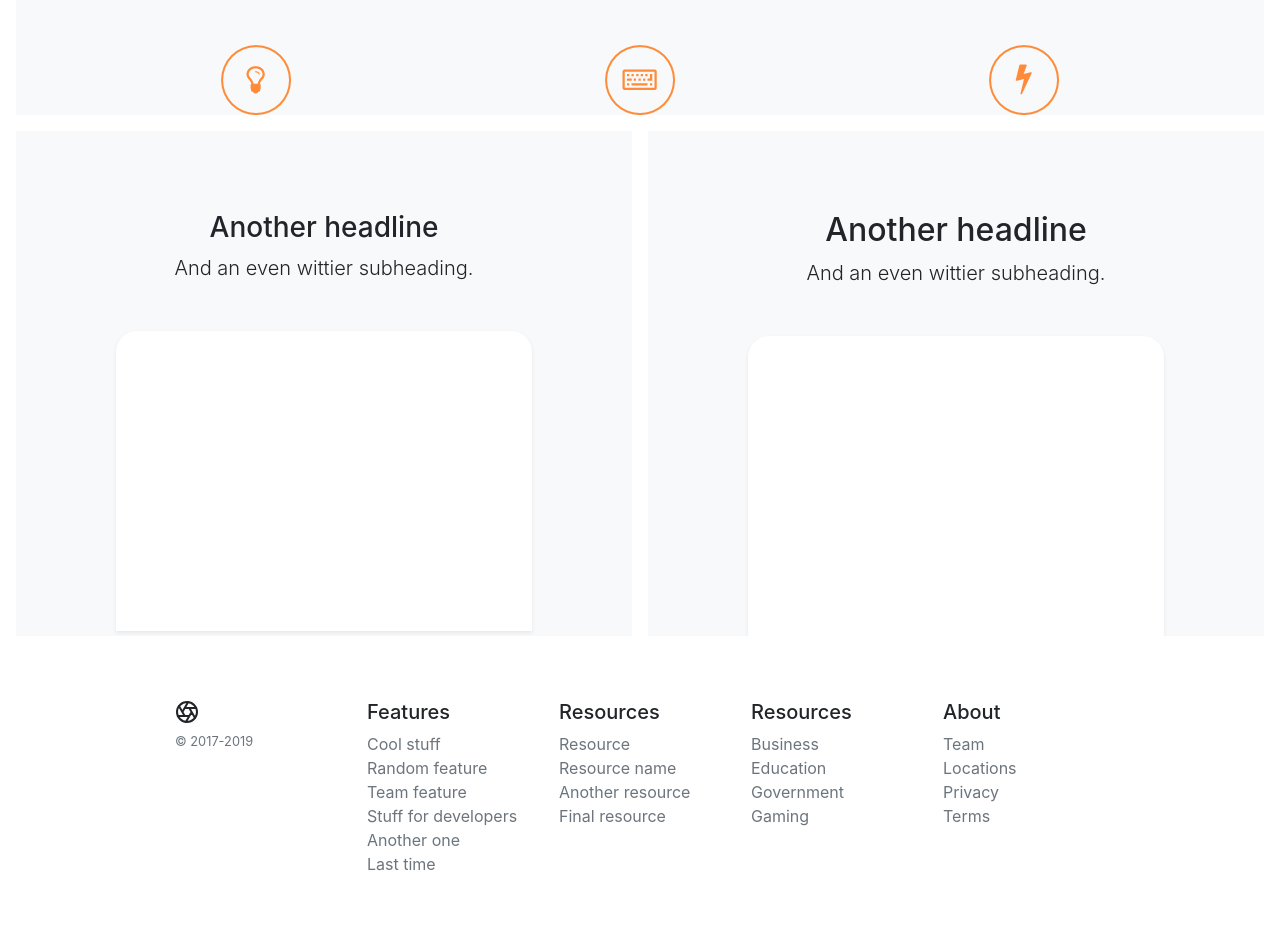
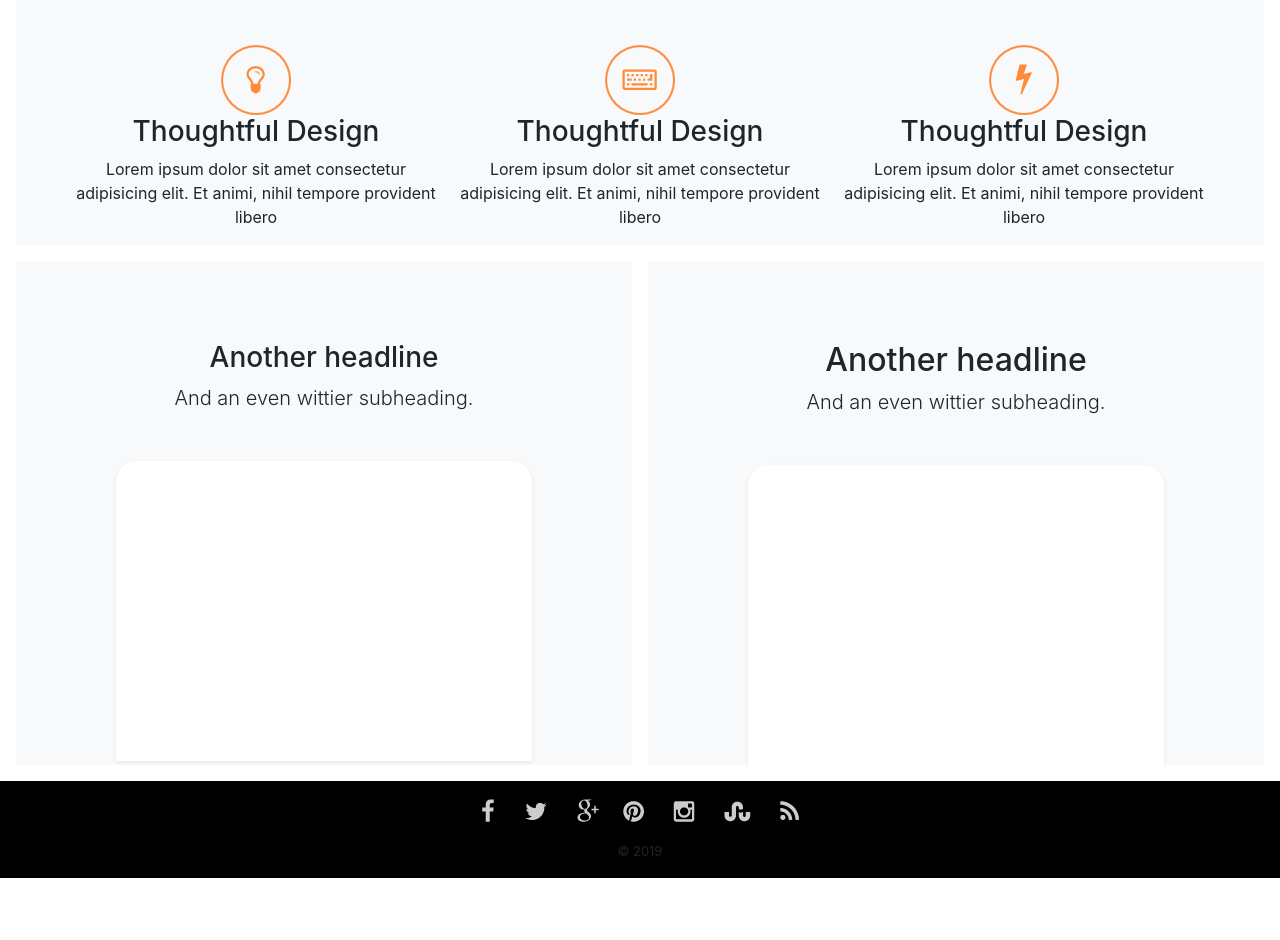
Before and after one commit to NemanjaMandic/axit-theme, a plain HTML site: page index.html in a window 1280 px wide. Shown: the part 1592-2532 px from the top of the page. After the commit the page ends 2470 px from the top, so only its background shows below. Drawn offline with nearby package versions, Linux system fonts and the light colour scheme.

Commit message:
added footer

```diff
--- a/css/style.css
+++ b/css/style.css
@@ -27,6 +27,10 @@
     background-color: rgba(0, 0, 0, .85);
     -webkit-backdrop-filter: saturate(180%) blur(20px);
     backdrop-filter: saturate(180%) blur(20px);
+  }
+
+  .footer{
+      background-color: #000000;
   }
   .site-header a {
     color: #999;
--- a/index.html
+++ b/index.html
@@ -102,12 +102,24 @@
     <div class="d-md-flex flex-md-equal">
         <div class="box">
             <img src="img/icon-awesome.png" alt="icon awesome" />
+            <div class="text-center">
+                <h3>Thoughtful Design</h3>
+                <p>Lorem ipsum dolor sit amet consectetur adipisicing elit. Et animi, nihil tempore provident libero </p>
+            </div>
         </div>
         <div class="box">
             <img src="img/icon-well-crafted.png" alt="icon well crafted" />
+            <div class="text-center">
+                <h3>Thoughtful Design</h3>
+                <p>Lorem ipsum dolor sit amet consectetur adipisicing elit. Et animi, nihil tempore provident libero </p>
+            </div>
         </div>
         <div class="box">
             <img src="img/icon-easy-customize.png" alt="icon easy" />
+            <div class="text-center">
+                <h3>Thoughtful Design</h3>
+                <p>Lorem ipsum dolor sit amet consectetur adipisicing elit. Et animi, nihil tempore provident libero </p>
+            </div>
         </div>
     </div>
   </div>
@@ -130,50 +142,18 @@
   </div>
 </div>
 
-<footer class="container py-5">
+<footer class="footer text-center container-fluid py-3">
   <div class="row">
-    <div class="col-12 col-md">
-      <svg xmlns="http://www.w3.org/2000/svg" width="24" height="24" fill="none" stroke="currentColor" stroke-linecap="round" stroke-linejoin="round" stroke-width="2" class="d-block mb-2" role="img" viewBox="0 0 24 24" focusable="false"><title>Product</title><circle cx="12" cy="12" r="10"/><path d="M14.31 8l5.74 9.94M9.69 8h11.48M7.38 12l5.74-9.94M9.69 16L3.95 6.06M14.31 16H2.83m13.79-4l-5.74 9.94"/></svg>
-      <small class="d-block mb-3 text-muted">&copy; 2017-2019</small>
+
+    <div class="col">
+
+      <ul class="list-unstyled d-flex flex-md-equal text-small">
+        <li><a class="text-muted" href="#"><img src="img/socials.png"></a></li>
+
+      </ul>
+      <small>&copy; 2019</small>
     </div>
-    <div class="col-6 col-md">
-      <h5>Features</h5>
-      <ul class="list-unstyled text-small">
-        <li><a class="text-muted" href="#">Cool stuff</a></li>
-        <li><a class="text-muted" href="#">Random feature</a></li>
-        <li><a class="text-muted" href="#">Team feature</a></li>
-        <li><a class="text-muted" href="#">Stuff for developers</a></li>
-        <li><a class="text-muted" href="#">Another one</a></li>
-        <li><a class="text-muted" href="#">Last time</a></li>
-      </ul>
-    </div>
-    <div class="col-6 col-md">
-      <h5>Resources</h5>
-      <ul class="list-unstyled text-small">
-        <li><a class="text-muted" href="#">Resource</a></li>
-        <li><a class="text-muted" href="#">Resource name</a></li>
-        <li><a class="text-muted" href="#">Another resource</a></li>
-        <li><a class="text-muted" href="#">Final resource</a></li>
-      </ul>
-    </div>
-    <div class="col-6 col-md">
-      <h5>Resources</h5>
-      <ul class="list-unstyled text-small">
-        <li><a class="text-muted" href="#">Business</a></li>
-        <li><a class="text-muted" href="#">Education</a></li>
-        <li><a class="text-muted" href="#">Government</a></li>
-        <li><a class="text-muted" href="#">Gaming</a></li>
-      </ul>
-    </div>
-    <div class="col-6 col-md">
-      <h5>About</h5>
-      <ul class="list-unstyled text-small">
-        <li><a class="text-muted" href="#">Team</a></li>
-        <li><a class="text-muted" href="#">Locations</a></li>
-        <li><a class="text-muted" href="#">Privacy</a></li>
-        <li><a class="text-muted" href="#">Terms</a></li>
-      </ul>
-    </div>
+
   </div>
 </footer>
 
```
Also changed, not shown: img/socials.png (added).
